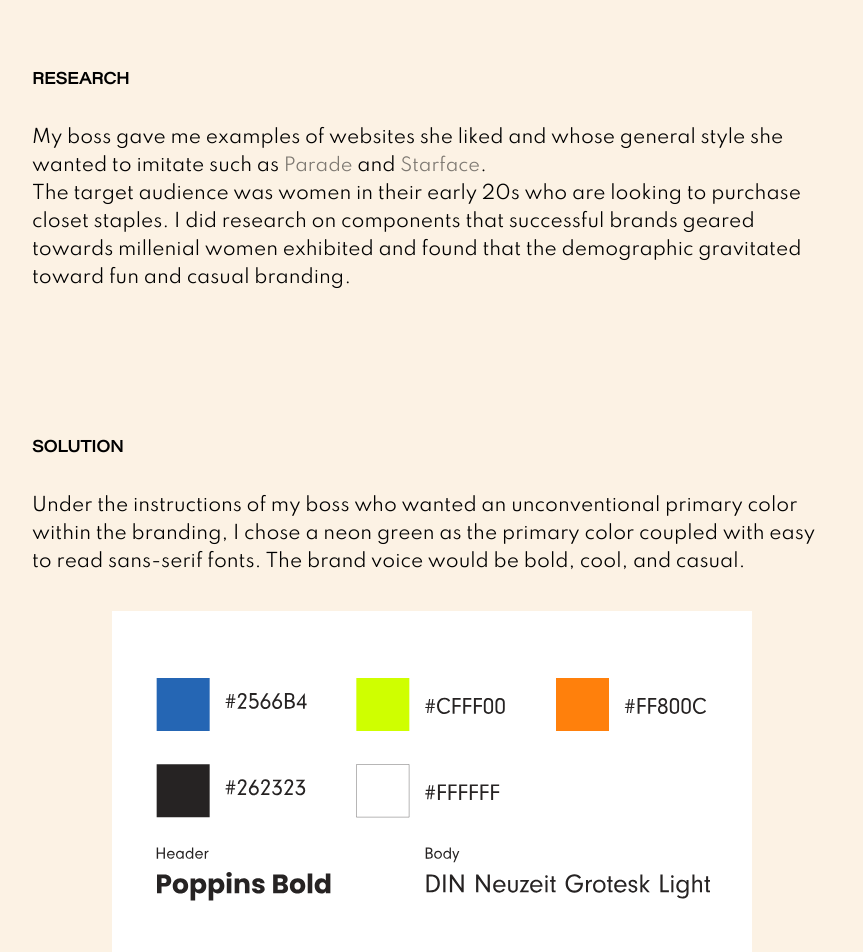
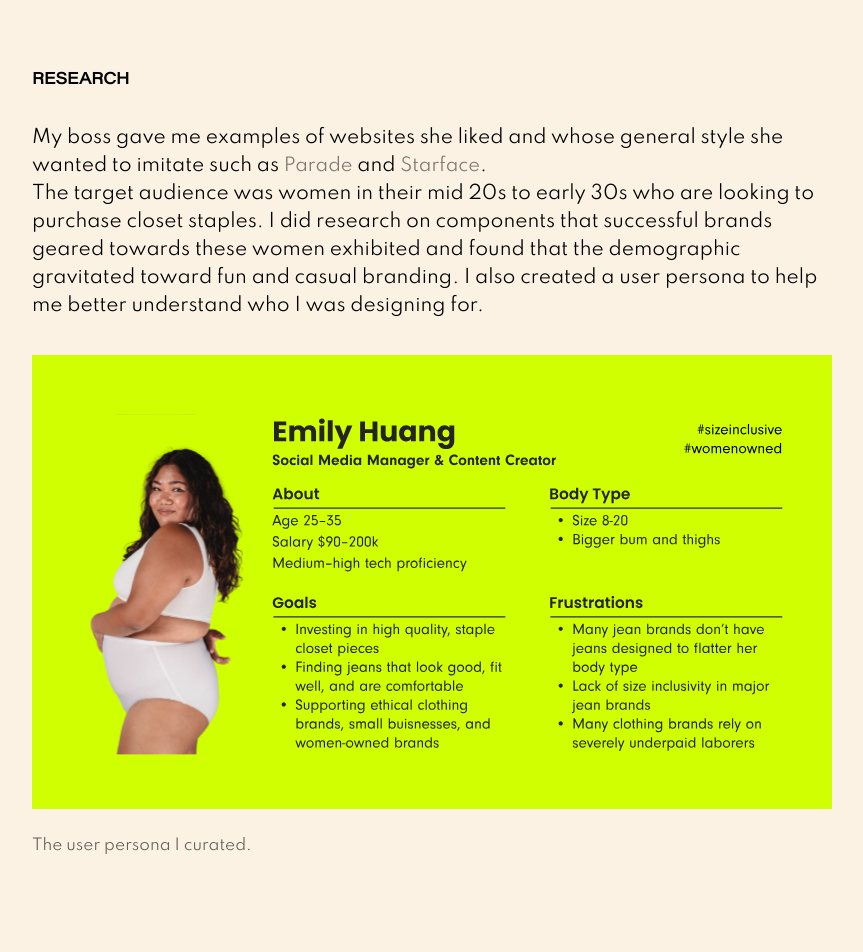
Before and after one commit to kellyyan/portfolio, a React (Create React App) app: page /fid in a window 1280 px wide. Shown: the part 1980-2932 px from the top of the page, without its empty margins (208-1071 px from the left). Built offline with nearby package versions, Linux system fonts and the light colour scheme.

Commit message:
added fid user persona and updated resume

```diff
--- a/src/pages/CaseStudy2.js
+++ b/src/pages/CaseStudy2.js
@@ -6,6 +6,7 @@ import Navbar from '../components/Navbar'
 import Footer from '../components/Footer'
 
 import oldWebsite1 from '../images/fid/compressed/old-website.svg'
+import userPersona from '../images/fid/compressed/fid-user-persona.svg'
 import branding from '../images/fid/compressed/fid-branding.svg'
 import lofi from '../images/fid/compressed/fid-lofi.svg'
 import hifi from '../images/fid/compressed/fid-hifi.svg'
@@ -54,9 +55,15 @@ function CaseStudy1() {
                         <h3 className='h3'>RESEARCH</h3>
                         <p>My boss gave me examples of websites she liked and whose general style she wanted to imitate such as <a className='a' href='https://yourparade.com' target='_blank' rel="noopener noreferrer">Parade</a> and <a className='a' href='https://starface.world/' target='_blank' rel="noopener noreferrer">Starface</a>.
                         <br />
-                        The target audience was women in their early 20s who are looking to purchase closet staples. I did research on components that successful brands geared towards millenial women exhibited and found that the demographic gravitated toward fun and casual branding.
+                        The target audience was women in their mid 20s to early 30s who are looking to purchase closet staples. I did research on components that successful brands geared towards these women exhibited and found that the demographic gravitated toward fun and casual branding. I also created a user persona to help me better understand who I was designing for.
                         <br />
                         </p>
+                        <div className='image-with-caption'>
+                            <div className='image-container'>
+                                <img className='single-fid-old-page' src={userPersona} alt=''></img>
+                            </div>
+                            <p className='caption'>The user persona I curated.</p>
+                        </div>
                     </div>
                     <div className='section'>
                         <h3 className='h3'>SOLUTION</h3>
```
Also changed, not shown: src/images/fid/compressed/fid-user-persona.svg (added), 1 other file (tests, documents, lock files or other folders).
